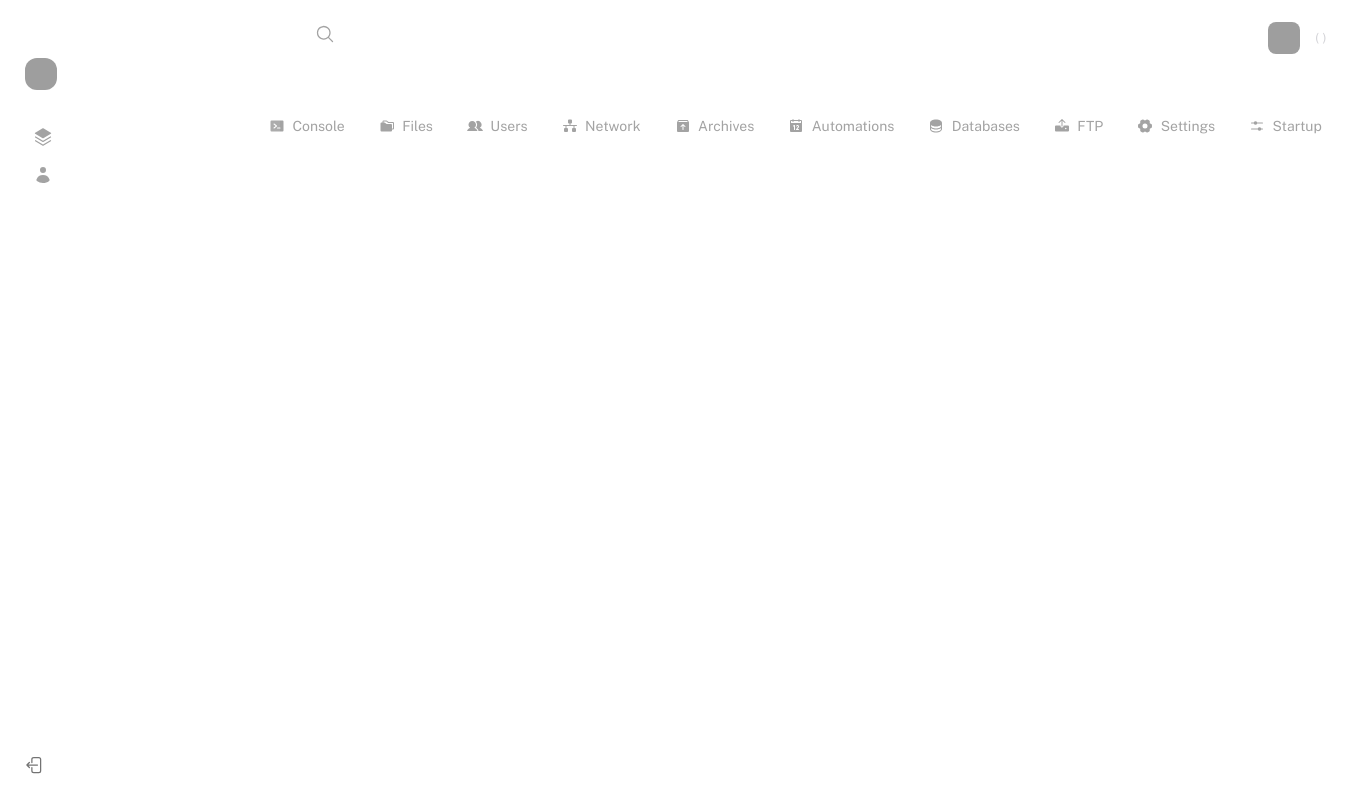
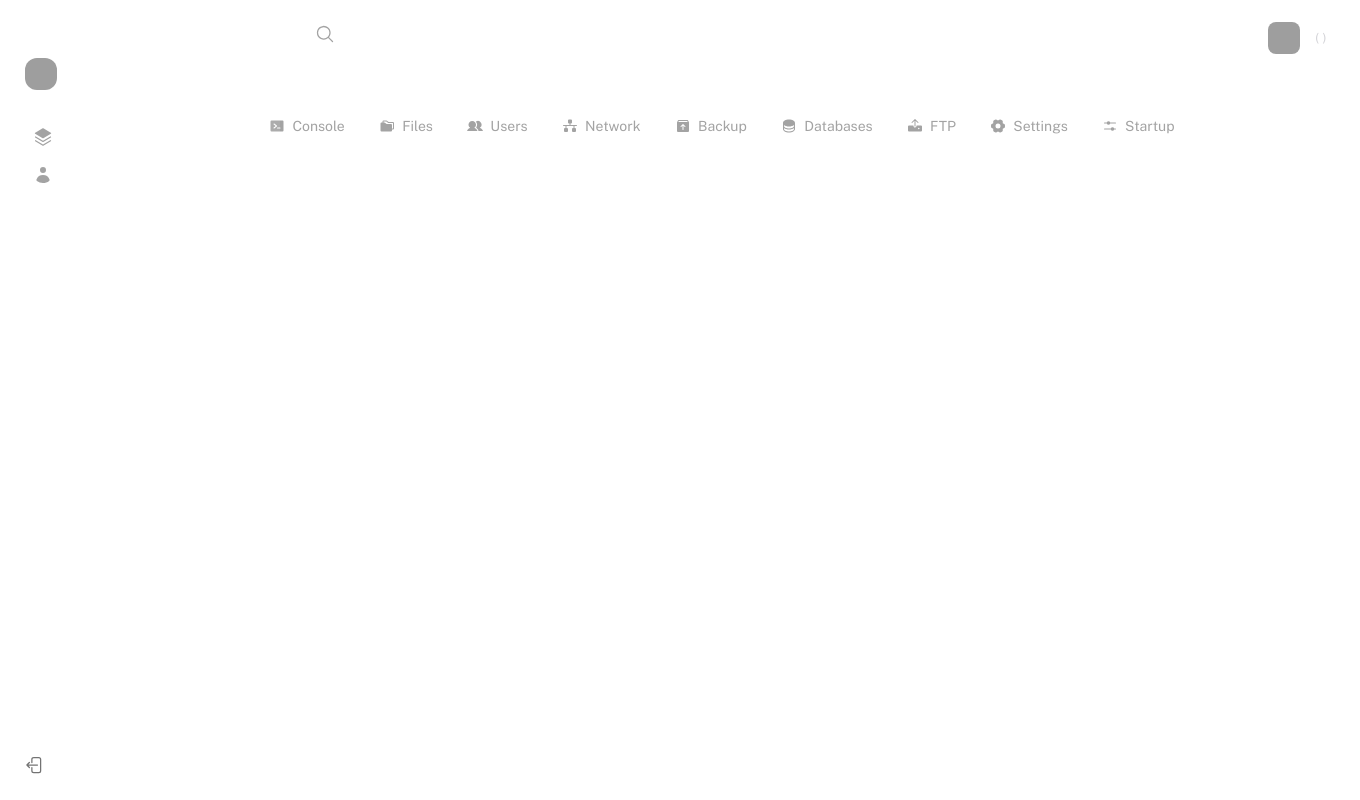
Before and after one commit to JishnuTheGamer/jtg-panel, a Node project: template views/500.ejs in a window 1360 px wide. Run offline with Node 20 templates, Linux system fonts and the light colour scheme; the template is opened without the code that fills it, so the values that code supplies are empty; some libraries are stand-ins or nearby versions; grey boxes are pictures that could not be loaded.

Commit message:
Update instance.ejs

```diff
--- a/views/components/instance.ejs
+++ b/views/components/instance.ejs
@@ -31,13 +31,7 @@
                 <li class=" transition">
                   <a href="/instance/<%= req.params.id %>/archives" class="nav-link2 py-2 px-3 transition border hover:bg-white/5 border-transparent hover:text-white hover:shadow rounded-xl">
                       <svg xmlns="http://www.w3.org/2000/svg" viewBox="0 0 256 256" fill="currentColor" class="size-4 mb-0.5 inline-flex mr-1"><rect width="256" height="256" fill="none"/><path d="M223.16,68.42l-16-32A8,8,0,0,0,200,32H56a8,8,0,0,0-7.16,4.42l-16,32A8.08,8.08,0,0,0,32,72V208a16,16,0,0,0,16,16H208a16,16,0,0,0,16-16V72A8.08,8.08,0,0,0,223.16,68.42Zm-57.5,73.24a8,8,0,0,1-11.32,0L136,123.31V184a8,8,0,0,1-16,0V123.31l-18.34,18.35a8,8,0,0,1-11.32-11.32l32-32a8,8,0,0,1,11.32,0l32,32A8,8,0,0,1,165.66,141.66ZM52.94,64l8-16H195.06l8,16Z"/></svg>
-                     Archives
-                  </a>
-               </li>
-               <li class=" transition">
-                  <a href="/instance/<%= req.params.id %>/automations" class="nav-link2 py-2 px-3 transition border hover:bg-white/5 border-transparent hover:text-white hover:shadow rounded-xl">
-                     <svg xmlns="http://www.w3.org/2000/svg" viewBox="0 0 256 256" fill="currentColor" class="size-4 mb-0.5 inline-flex mr-1"><rect width="256" height="256" fill="none"/><path d="M208,32H184V24a8,8,0,0,0-16,0v8H88V24a8,8,0,0,0-16,0v8H48A16,16,0,0,0,32,48V208a16,16,0,0,0,16,16H208a16,16,0,0,0,16-16V48A16,16,0,0,0,208,32ZM112,184a8,8,0,0,1-16,0V132.94l-4.42,2.22a8,8,0,0,1-7.16-14.32l16-8A8,8,0,0,1,112,120Zm56-8a8,8,0,0,1,0,16H136a8,8,0,0,1-6.4-12.8l28.78-38.37A8,8,0,1,0,145.07,132a8,8,0,1,1-13.85-8A24,24,0,0,1,176,136a23.76,23.76,0,0,1-4.84,14.45L152,176ZM48,80V48H72v8a8,8,0,0,0,16,0V48h80v8a8,8,0,0,0,16,0V48h24V80Z"/></svg>
-                     Automations
+                     Backup
                   </a>
                </li>
                <li class=" transition">
```
